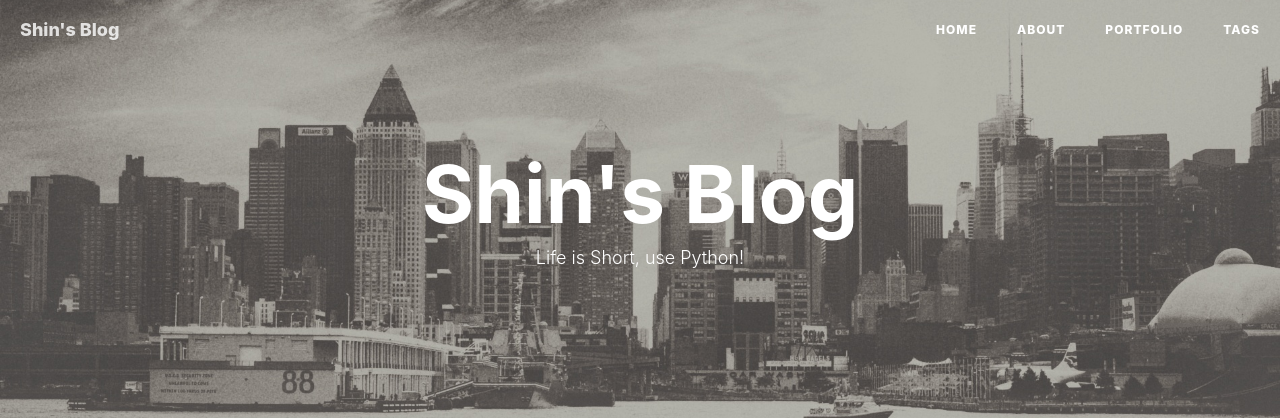
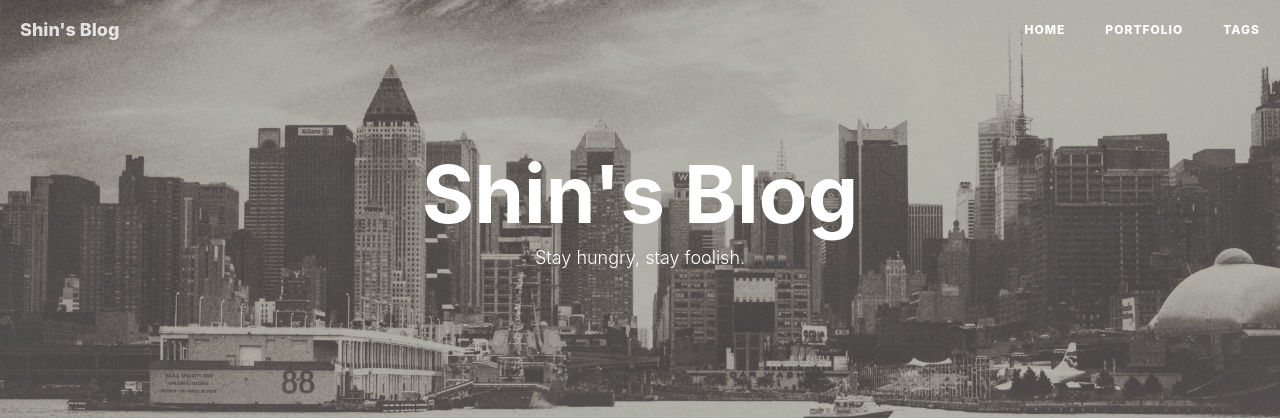
Before and after one commit to ityoung/homepage_bak, a Jekyll site: the page built from index.html, in a window 1280 px wide. Shown: the top 420 px of the page. Built offline with Jekyll 4.4.1, drawn with Linux system fonts in a browser that asks for light colours; nearby versions of some CDN libraries; the list of posts is cut into pages by our own code; comment, search, counter and statistics services are not loaded.

Commit message:
modified.

```diff
--- a/_config.yml
+++ b/_config.yml
@@ -87,9 +87,6 @@
 # Links
 links: [
     {
-    #     title: "Su",
-    #     href: "http://su.gallery/"
-    # },{
         title: "Python官网",
         href: "https://www.python.org/"
     },{
--- a/about.html
+++ b/about.html
@@ -1,7 +1,7 @@
 ---
 layout: page
 title: "About"
-description: "Hey, this is ityoung."
+<!--description: "Hey, this is Shin Yeung."-->
 header-img: "img/about-bg-walle.jpg"
 multilingual: true
 ---
--- a/index.html
+++ b/index.html
@@ -1,6 +1,6 @@
 ---
 layout: page
-description: "Life is Short, use Python! "
+description: "Stay hungry, stay foolish. "
 ---
 
 {% for post in paginator.posts %}
--- a/tags.html
+++ b/tags.html
@@ -1,7 +1,7 @@
 ---
 title: Tags
 layout: default
-description: Stay hungry, stay foolish.
+<!--description: Be thankful for all that you have.-->
 header-img: "img/tag-bg.jpg"
 ---
 
```
